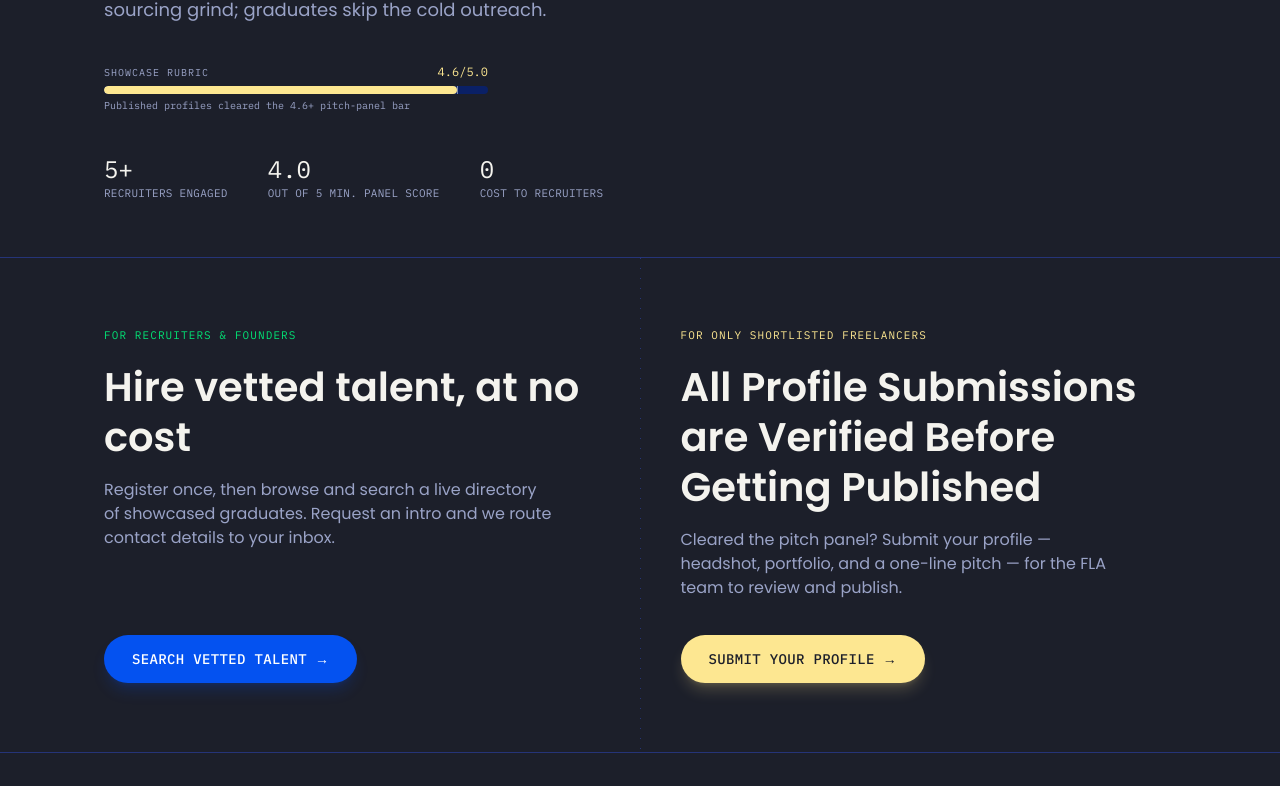
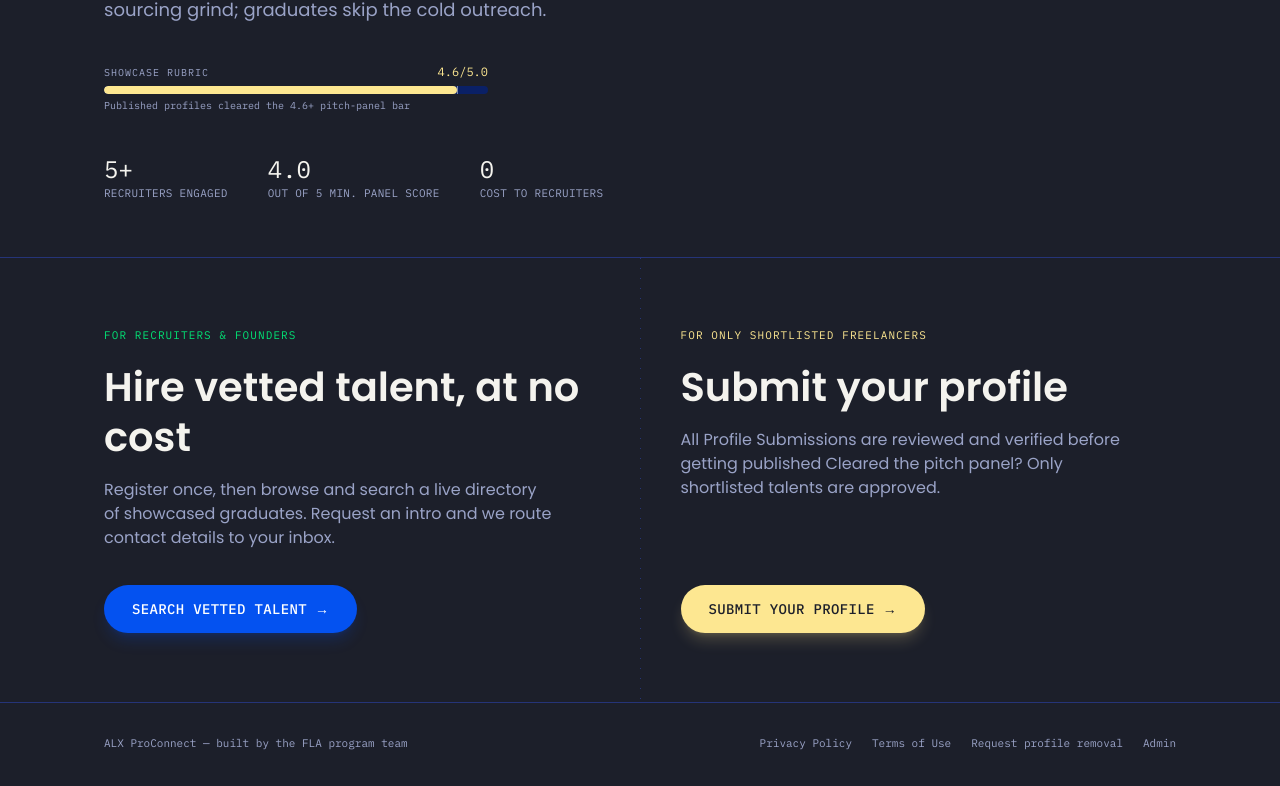
Before and after one commit to ALXVentures/alx-proconnect, a Next.js app: page / in a window 1280 px wide. Shown: the part 457-1243 px from the top of the page. Built offline with nearby package versions, Linux system fonts and the light colour scheme.

Commit message:
Update page.tsx

```diff
--- a/app/page.tsx
+++ b/app/page.tsx
@@ -98,12 +98,11 @@ export default function Home() {
                 For Only Shortlisted Freelancers
               </span>
               <h2 className="font-display text-3xl md:text-[2.5rem] mt-4 leading-tight">
-                All Profile Submissions are Verified Before Getting Published
+                Submit your profile
               </h2>
               <p className="mt-4 text-text-lo max-w-md">
-                Cleared the pitch panel? Submit your profile — headshot,
-                portfolio, and a one-line pitch — for the FLA team to review
-                and publish.
+                All Profile Submissions are reviewed and verified before getting published
+                Cleared the pitch panel? Only shortlisted talents are approved.
               </p>
             </div>
             <Link
```
